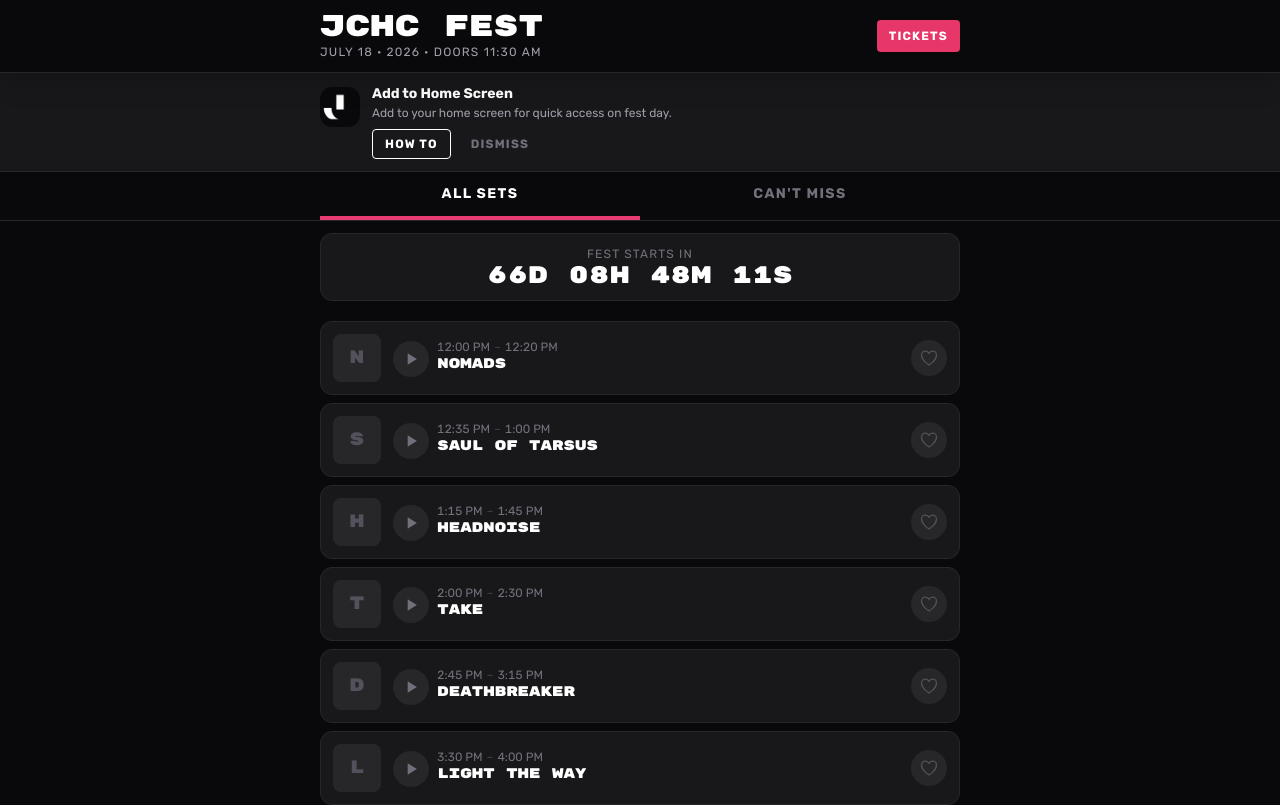
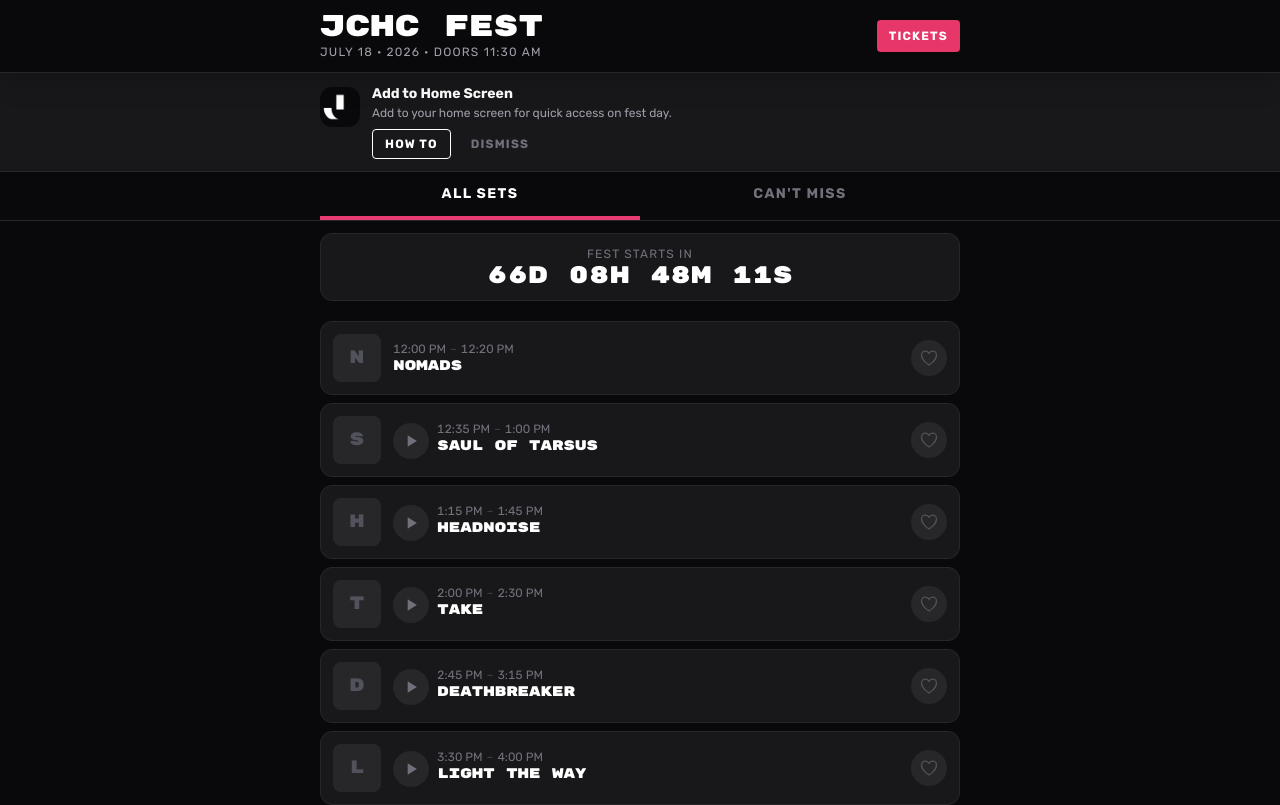
Before and after one commit to shawncothran/jchc-fest-app, a React (Vite) app: page / in a window 1280 px wide. Shown: the top 805 px of the page. Built offline with nearby package versions, Linux system fonts and the light colour scheme.

Commit message:
data: add real band YouTube video links to schedule

```diff
--- a/src/data/schedule.ts
+++ b/src/data/schedule.ts
@@ -41,91 +41,90 @@ const rawSets = [
     name: "Nomads",
     start: "12:00 PM",
     end: "12:20 PM",
-    youtubeUrl: "https://www.youtube.com/watch?v=dQw4w9WgXcQ",
   },
   {
     id: 2,
     name: "Saul of Tarsus",
     start: "12:35 PM",
     end: "1:00 PM",
-    youtubeUrl: "https://www.youtube.com/watch?v=dQw4w9WgXcQ",
+    youtubeUrl: "https://www.youtube.com/watch?v=zoSQJn3GVRg",
   },
   {
     id: 3,
     name: "Headnoise",
     start: "1:15 PM",
     end: "1:45 PM",
-    youtubeUrl: "https://www.youtube.com/watch?v=dQw4w9WgXcQ",
+    youtubeUrl: "https://www.youtube.com/watch?v=NJ8zfSJvl78",
   },
   {
     id: 4,
     name: "TAKE",
     start: "2:00 PM",
     end: "2:30 PM",
-    youtubeUrl: "https://www.youtube.com/watch?v=dQw4w9WgXcQ",
+    youtubeUrl: "https://www.youtube.com/watch?v=_VvHPIG2Iy4",
   },
   {
     id: 5,
     name: "Deathbreaker",
     start: "2:45 PM",
     end: "3:15 PM",
-    youtubeUrl: "https://www.youtube.com/watch?v=dQw4w9WgXcQ",
+    youtubeUrl: "https://www.youtube.com/watch?v=S3Qvz8bvu74",
   },
   {
     id: 6,
     name: "Light The Way",
     start: "3:30 PM",
     end: "4:00 PM",
-    youtubeUrl: "https://www.youtube.com/watch?v=dQw4w9WgXcQ",
+    youtubeUrl: "https://www.youtube.com/watch?v=jJR3HBgr-8Q",
   },
   {
     id: 7,
     name: "Watashi Wa",
     start: "4:15 PM",
     end: "4:45 PM",
-    youtubeUrl: "https://www.youtube.com/watch?v=dQw4w9WgXcQ",
+    youtubeUrl: "https://www.youtube.com/watch?v=vfR4zHWgboY",
   },
   {
     id: 8,
     name: "BARRIERS",
     start: "5:00 PM",
     end: "5:30 PM",
-    youtubeUrl: "https://www.youtube.com/watch?v=dQw4w9WgXcQ",
+    youtubeUrl: "https://www.youtube.com/watch?v=LojNBYf5O7k",
   },
   {
     id: 9,
     name: "xDoulosx",
     start: "5:45 PM",
     end: "6:15 PM",
-    youtubeUrl: "https://www.youtube.com/watch?v=dQw4w9WgXcQ",
+    youtubeUrl: "https://www.youtube.com/watch?v=wI76_kmc2RQ",
   },
   {
     id: 10,
     name: "Dear Adversary",
     start: "6:35 PM",
     end: "7:10 PM",
-    youtubeUrl: "https://www.youtube.com/watch?v=dQw4w9WgXcQ",
+    youtubeUrl: "https://www.youtube.com/watch?v=5OveDj52RDo",
   },
   {
     id: 11,
     name: "Symphony in Peril",
     start: "7:25 PM",
     end: "8:05 PM",
-    youtubeUrl: "https://www.youtube.com/watch?v=dQw4w9WgXcQ",
+    youtubeUrl: "https://www.youtube.com/watch?v=VTWkGbngn2I",
   },
   {
     id: 12,
     name: "Officer Negative",
     start: "8:20 PM",
     end: "9:00 PM",
-    youtubeUrl: "https://www.youtube.com/watch?v=dQw4w9WgXcQ",
+    youtubeUrl: "https://www.youtube.com/watch?v=Yy-mBCuDtBQ",
   },
   {
     id: 13,
     name: "Cultist",
     start: "9:15 PM",
     end: "10:00 PM",
-    youtubeUrl: "https://www.youtube.com/watch?v=dQw4w9WgXcQ",
+    youtubeUrl: "https://www.youtube.com/watch?v=05zLI6_Fr7A",
   },
 ];
 
```
